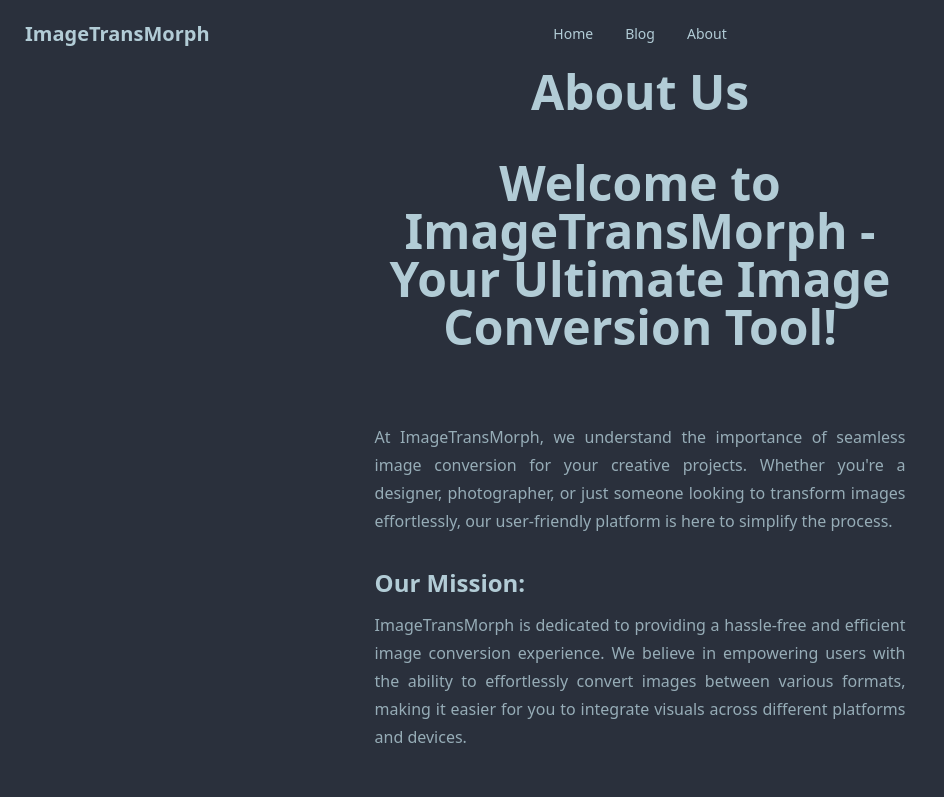
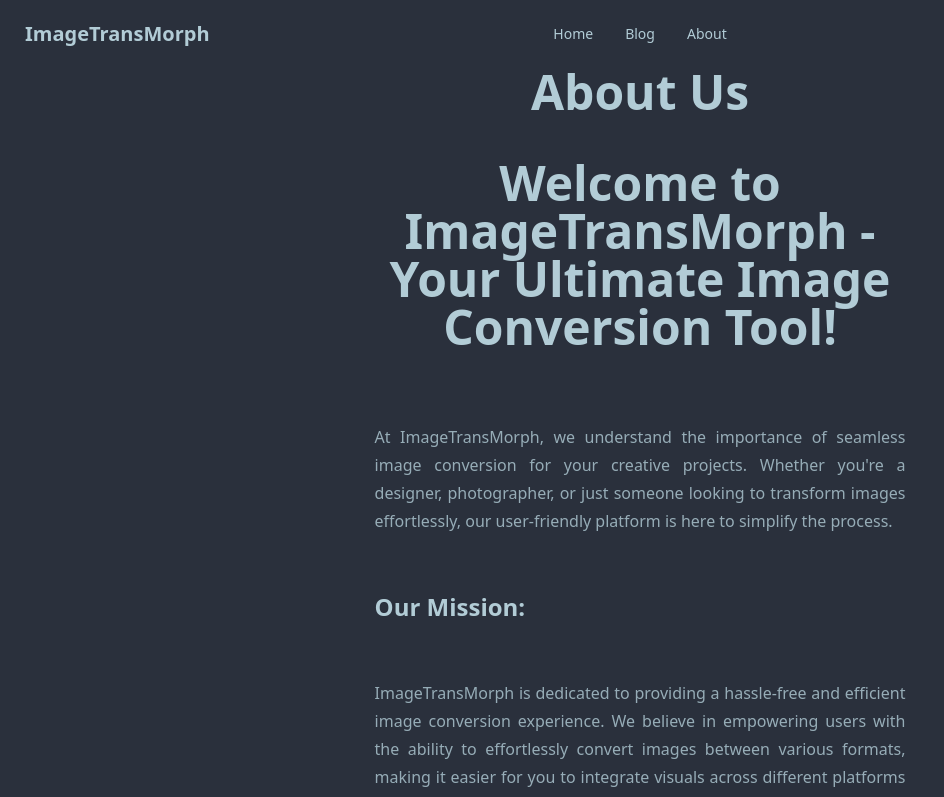
Before and after one commit to Eri4/ImageTransMorph, a Next.js app: page /about in a window 1280 px wide. Shown: the top 797 px of the page, without its empty margins (0-944 px from the left). Built offline with nearby package versions, Linux system fonts and the light colour scheme.

Commit message:
build fixes

```diff
--- a/app/about/page.tsx
+++ b/app/about/page.tsx
@@ -10,13 +10,16 @@
             <div className="flex flex-col space-y-6">
                 <div>
                     <h1 className="text-5xl font-bold text-center">About Us</h1>
-                    <h2 className="text-5xl font-bold text-center mt-8">Welcome to ImageTransMorph - Your Ultimate Image Conversion Tool!</h2>
+                    <h2 className="text-5xl font-bold text-center mt-8">Welcome to ImageTransMorph - Your Ultimate Image
+                        Conversion Tool!</h2>
                     <p className="py-6 text-justify mt-8">
                         At ImageTransMorph, we understand the importance of seamless image conversion for your creative
-                        projects. Whether you're a designer, photographer, or just someone looking to transform images
+                        projects. Whether you&apos;re a designer, photographer, or just someone looking to transform
+                        images
                         effortlessly, our user-friendly platform is here to simplify the process.
-
-                        <h4 className="text-2xl font-bold mt-8">Our Mission:</h4>
+                    </p>
+                    <h4 className="text-2xl font-bold mt-8">Our Mission:</h4>
+                    <p className="py-6 text-justify mt-8">
                         ImageTransMorph is dedicated to providing a hassle-free and efficient image conversion
                         experience. We believe in empowering users with the ability to effortlessly convert images
                         between various formats, making it easier for you to integrate visuals across different
@@ -33,7 +36,7 @@
                         <div className='font-bold'>Intuitive Interface:</div>
                         <li>Our user-friendly interface ensures a smooth and straightforward conversion process.</li>
                         <div className='font-bold'>Quick and Efficient:</div>
-                        <li>We understand the value of time. That's why ImageTransMorph is designed to deliver speedy
+                        <li>We understand the value of time. That&apos;s why ImageTransMorph is designed to deliver speedy
                             conversions without compromising on quality.
                         </li>
                         <div className='font-bold'>Privacy and Security:</div>
@@ -53,7 +56,7 @@
                         </li>
                         <div className='font-bold'>Download Your Transformed Image:</div>
                         <li>Once the conversion is complete, simply download your
-                            transformed image. It's that easy!
+                            transformed image. It&apos;s that easy!
                         </li>
                     </ol>
                 </div>
```
